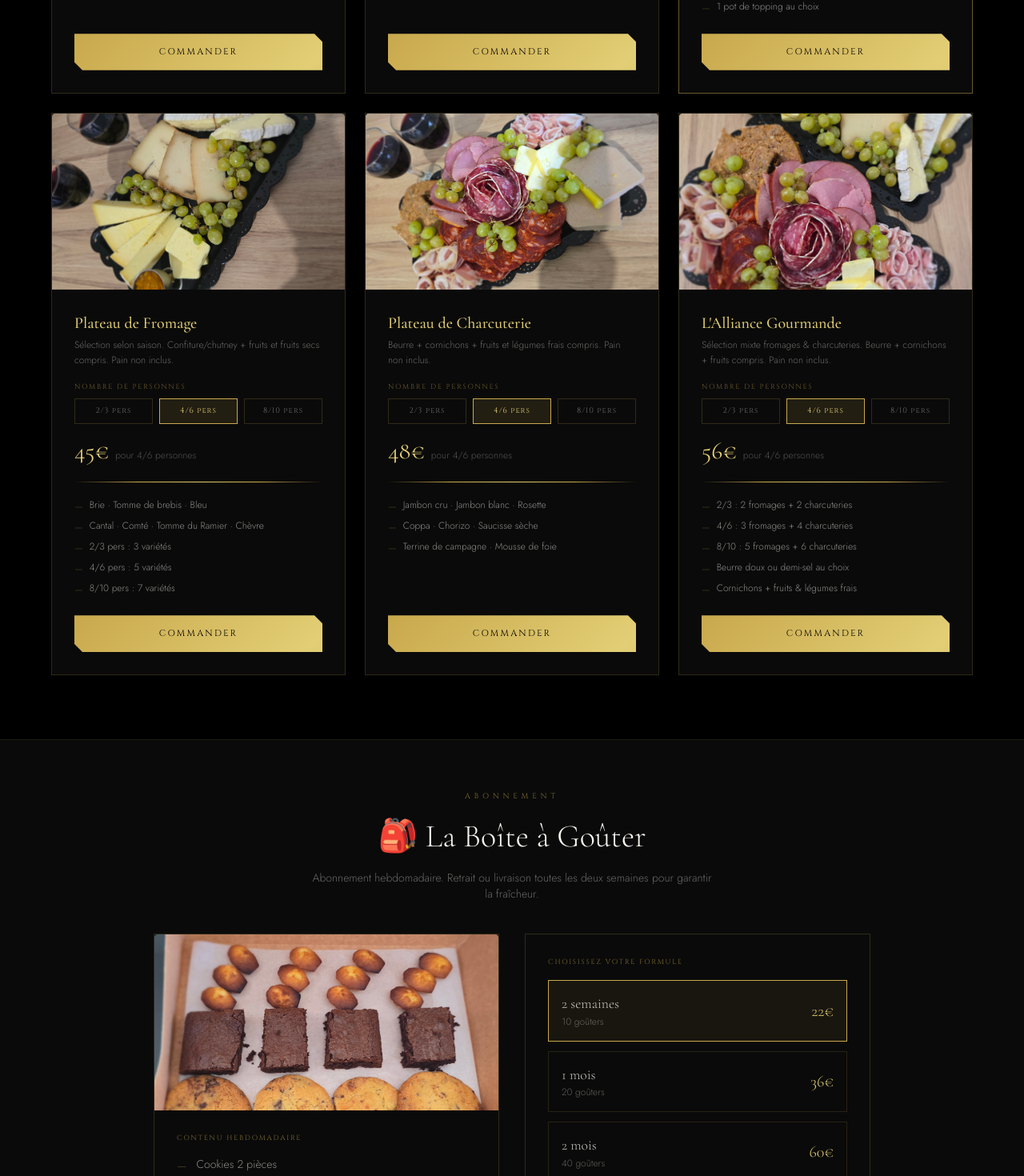
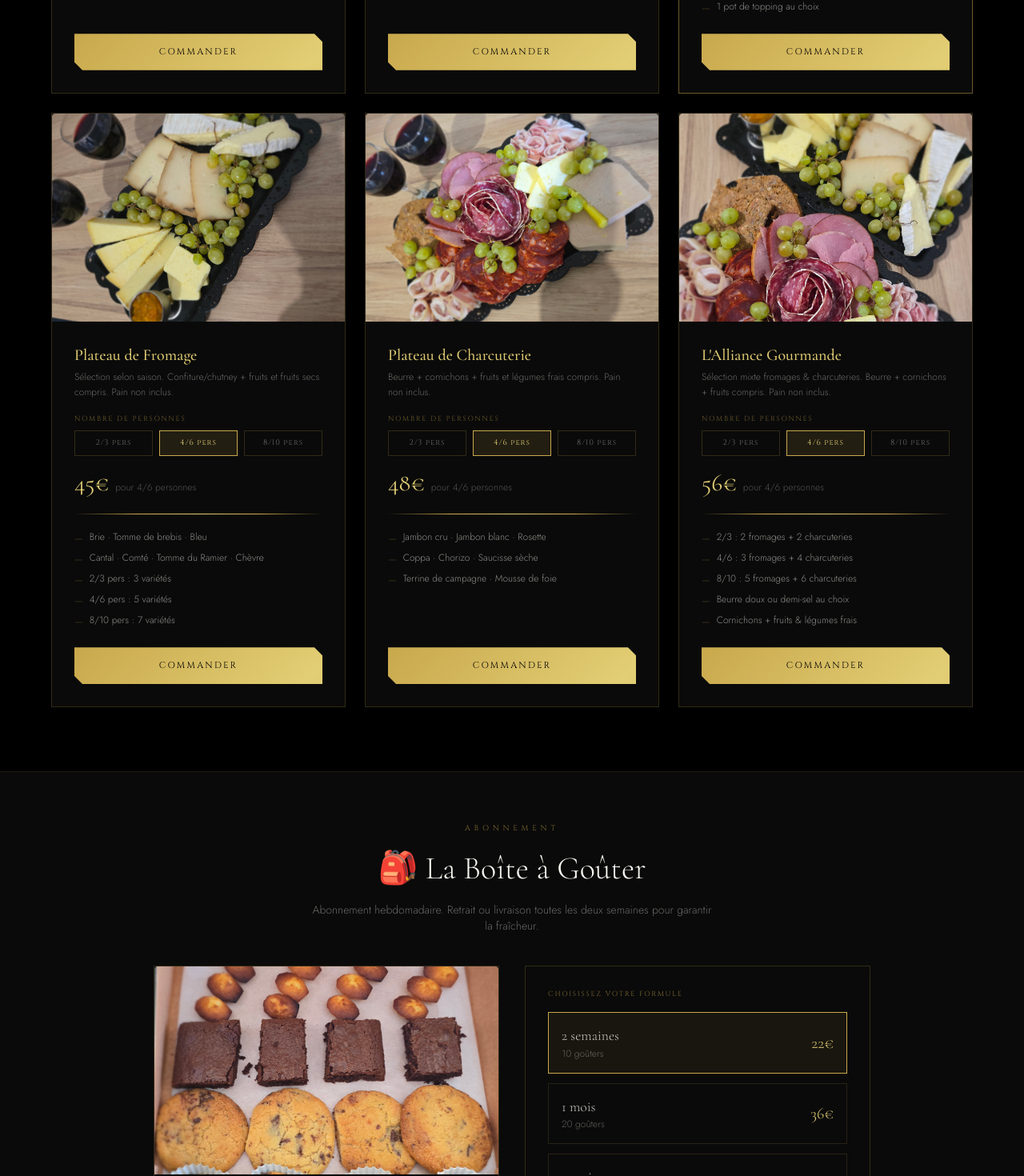
Before and after one commit to QDFQSF/cassiora, a Next.js app: page /box-gourmande in a window 1280 px wide. Shown: the part 1020-2490 px from the top of the page at 80% size. Built offline with nearby package versions, Linux system fonts and the light colour scheme; no server answers.

Commit message:
Fix: objectPosition images box

```diff
--- a/app/traiteur/page.tsx
+++ b/app/traiteur/page.tsx
@@ -4,7 +4,7 @@ import { useState } from "react";
 import { useRouter } from "next/navigation";
 
 const buffetFroid = {
-  id: "buffet", titre: "Buffet Froid", image: "/images/buffet.jpg",
+  id: "buffet", titre: "Buffet Froid", image: "/images/buffet.jpg", objectPosition: "center 40%",
   accroche: "Un buffet élégant et généreux pour vos réceptions, repas d'entreprise ou fêtes de famille.",
   note: "Minimum 10 personnes · Corbeille de pains variés & beurre inclus · Le choix des plats est identique pour l'ensemble des convives.",
   categories: [
@@ -20,7 +20,7 @@ const buffetFroid = {
 };
 
 const cocktailDinatoire = {
-  id: "cocktail", titre: "Cocktail Dînatoire", image: "/images/traiteur-cocktail.jpg",
+  id: "cocktail", titre: "Cocktail Dînatoire", image: "/images/traiteur-cocktail.jpg", objectPosition: "center 50%",
   accroche: "Des pièces raffinées pour un cocktail élégant. Mariages, séminaires, soirées d'entreprise.",
   note: "Minimum 10 personnes · Le choix des pièces se fait par lots pour garantir la qualité artisanale.",
   categories: [
@@ -157,7 +157,9 @@ export default function TraiteurPage() {
               {/* Gauche */}
               <div className="lg:col-span-3">
                 {(prestation as any).image && (
-                  <img src={(prestation as any).image} alt={prestation.titre} style={{ width: "100%", height: "256px", objectFit: "cover", objectPosition: "center", display: "block", borderRadius: "4px 4px 0 0", marginBottom: "24px" }} />
+                  <div style={{ width: "100%", height: "260px", overflow: "hidden", borderRadius: "4px 4px 0 0", marginBottom: "24px" }}>
+                    <img src={(prestation as any).image} alt={prestation.titre} style={{ width: "100%", height: "100%", objectFit: "cover", objectPosition: (prestation as any).objectPosition || "center", transform: "scale(1.05)" }} />
+                  </div>
                 )}
                 <p className="text-gold/60 text-[0.6rem] tracking-[0.5em] uppercase mb-3" style={{ fontFamily: "'Cinzel', serif" }}>{prestation.titre}</p>
                 <p className="text-cream/60 text-lg mb-6 leading-relaxed" style={{ fontFamily: "'Cormorant Garamond', serif", fontWeight: 300, fontStyle: "italic" }}>{prestation.accroche}</p>
--- a/components/BoxGourmandePage.tsx
+++ b/components/BoxGourmandePage.tsx
@@ -6,14 +6,15 @@ const boxes = [
   { id: "pause-sucree", nom: "La Pause Sucrée", description: "Collections permanentes, retrouvez tous les mois dans votre box un gâteau/biscuit en plus.", contenu: ["Cookies 1/pers", "Muffins pépite de chocolat 1/pers", "Brownie 1/pers", "Donuts au sucre 1/pers", "+ Gâteau du mois 1/pers"], tarifs: { "2/3": 25, "4/6": 42, "8/10": 70 }, highlight: false },
   { id: "petit-dejeuner", nom: "Petit Déjeuner", description: "Le cake change toutes les semaines (citron ou marbré). Chouquettes selon la taille choisie.", contenu: ["Brioche au sucre 1/pers", "Brioche pépite de chocolat 1/pers", "Chouquettes (quantités variables)", "Madeleine 1/pers", "Mini Cake 1/pers"], tarifs: { "2/3": 20, "4/6": 35, "8/10": 55 }, highlight: false },
   { id: "brunch", nom: "Le Brunch de Cassiora", description: "Le brunch complet sucré-salé. Topping inclus (pâte à tartiner, caramel ou confiture au choix).", contenu: ["Brioche sucre + chocolat 1/pers", "Brioche perdue 1/pers", "Pancakes 1/pers", "Mini cake sucré 1/pers", "Chouquettes", "Mini quiche 1/pers", "Mini cake salé 1/pers", "Petits feuilletés salés 1/pers", "Brochette de fruits frais 1/pers", "1 pot de topping au choix"], tarifs: { "2/3": 32, "4/6": 56, "8/10": 90 }, highlight: true },
-  { id: "fromage", nom: "Plateau de Fromage", description: "Sélection selon saison. Confiture/chutney + fruits et fruits secs compris. Pain non inclus.", contenu: ["Brie · Tomme de brebis · Bleu", "Cantal · Comté · Tomme du Ramier · Chèvre", "2/3 pers : 3 variétés", "4/6 pers : 5 variétés", "8/10 pers : 7 variétés"], tarifs: { "2/3": 26, "4/6": 45, "8/10": 75 }, highlight: false, image: "/images/plateau-fromage.jpg" },
-  { id: "charcuterie", nom: "Plateau de Charcuterie", description: "Beurre + cornichons + fruits et légumes frais compris. Pain non inclus.", contenu: ["Jambon cru · Jambon blanc · Rosette", "Coppa · Chorizo · Saucisse sèche", "Terrine de campagne · Mousse de foie"], tarifs: { "2/3": 28, "4/6": 48, "8/10": 85 }, highlight: false, image: "/images/plateau-charcuterie.jpg" },
-  { id: "alliance", nom: "L'Alliance Gourmande", description: "Sélection mixte fromages & charcuteries. Beurre + cornichons + fruits compris. Pain non inclus.", contenu: ["2/3 : 2 fromages + 2 charcuteries", "4/6 : 3 fromages + 4 charcuteries", "8/10 : 5 fromages + 6 charcuteries", "Beurre doux ou demi-sel au choix", "Cornichons + fruits & légumes frais"], tarifs: { "2/3": 32, "4/6": 56, "8/10": 90 }, highlight: false, image: "/images/alliance-gourmande.jpg" },
+  { id: "fromage", nom: "Plateau de Fromage", description: "Sélection selon saison. Confiture/chutney + fruits et fruits secs compris. Pain non inclus.", contenu: ["Brie · Tomme de brebis · Bleu", "Cantal · Comté · Tomme du Ramier · Chèvre", "2/3 pers : 3 variétés", "4/6 pers : 5 variétés", "8/10 pers : 7 variétés"], tarifs: { "2/3": 26, "4/6": 45, "8/10": 75 }, highlight: false, image: "/images/plateau-fromage.jpg", objectPosition: "center 40%" },
+  { id: "charcuterie", nom: "Plateau de Charcuterie", description: "Beurre + cornichons + fruits et légumes frais compris. Pain non inclus.", contenu: ["Jambon cru · Jambon blanc · Rosette", "Coppa · Chorizo · Saucisse sèche", "Terrine de campagne · Mousse de foie"], tarifs: { "2/3": 28, "4/6": 48, "8/10": 85 }, highlight: false, image: "/images/plateau-charcuterie.jpg", objectPosition: "center 30%" },
+  { id: "alliance", nom: "L'Alliance Gourmande", description: "Sélection mixte fromages & charcuteries. Beurre + cornichons + fruits compris. Pain non inclus.", contenu: ["2/3 : 2 fromages + 2 charcuteries", "4/6 : 3 fromages + 4 charcuteries", "8/10 : 5 fromages + 6 charcuteries", "Beurre doux ou demi-sel au choix", "Cornichons + fruits & légumes frais"], tarifs: { "2/3": 32, "4/6": 56, "8/10": 90 }, highlight: false, image: "/images/alliance-gourmande.jpg", objectPosition: "center 30%" },
 ];
 
 const abonnement = {
   nom: "La Boîte à Goûter",
   image: "/images/box-gouter.jpg",
+  objectPosition: "center 20%",
   description: "Abonnement hebdomadaire. Retrait ou livraison toutes les deux semaines pour garantir la fraîcheur.",
   contenu: ["Cookies 2 pièces", "Le biscuit de la récré 4 pièces", "Barquette à la fraise 6 pièces", "Ourson moelleux aux pépites de chocolat 2 pièces", "+ Gâteau/biscuit du mois en plus"],
   formules: [
@@ -151,7 +152,9 @@ export default function BoxGourmandePage() {
                     <div className="absolute -top-3 left-1/2 -translate-x-1/2 px-4 py-1 text-black text-[0.55rem] tracking-[0.2em] uppercase whitespace-nowrap z-10" style={{ fontFamily: "'Cinzel', serif", background: "linear-gradient(135deg, #c9a84c, #e2ce75)" }}>Le plus populaire</div>
                   )}
                   {(box as any).image && (
-                    <img src={(box as any).image} alt={box.nom} style={{ width: "100%", height: "220px", objectFit: "cover", objectPosition: "center", display: "block", borderRadius: "4px 4px 0 0" }} />
+                    <div style={{ width: "100%", height: "260px", overflow: "hidden", borderRadius: "4px 4px 0 0" }}>
+                      <img src={(box as any).image} alt={box.nom} style={{ width: "100%", height: "100%", objectFit: "cover", objectPosition: (box as any).objectPosition || "center", transform: "scale(1.05)" }} />
+                    </div>
                   )}
                   <div className="p-7 flex flex-col flex-1">
                     <div className="mb-4">
@@ -198,7 +201,9 @@ export default function BoxGourmandePage() {
           </div>
           <div className="grid grid-cols-1 lg:grid-cols-2 gap-8 items-start">
             <div className="card-luxury overflow-hidden">
-              <img src={abonnement.image} alt={abonnement.nom} style={{ width: "100%", height: "220px", objectFit: "cover", objectPosition: "center top", display: "block", borderRadius: "4px 4px 0 0" }} />
+              <div style={{ width: "100%", height: "260px", overflow: "hidden", borderRadius: "4px 4px 0 0" }}>
+                <img src={abonnement.image} alt={abonnement.nom} style={{ width: "100%", height: "100%", objectFit: "cover", objectPosition: abonnement.objectPosition, transform: "scale(1.05)" }} />
+              </div>
               <div className="p-7">
                 <p className="text-gold/60 text-[0.55rem] tracking-[0.2em] uppercase mb-4" style={{ fontFamily: "'Cinzel', serif" }}>Contenu hebdomadaire</p>
                 <ul className="space-y-2.5">
```
